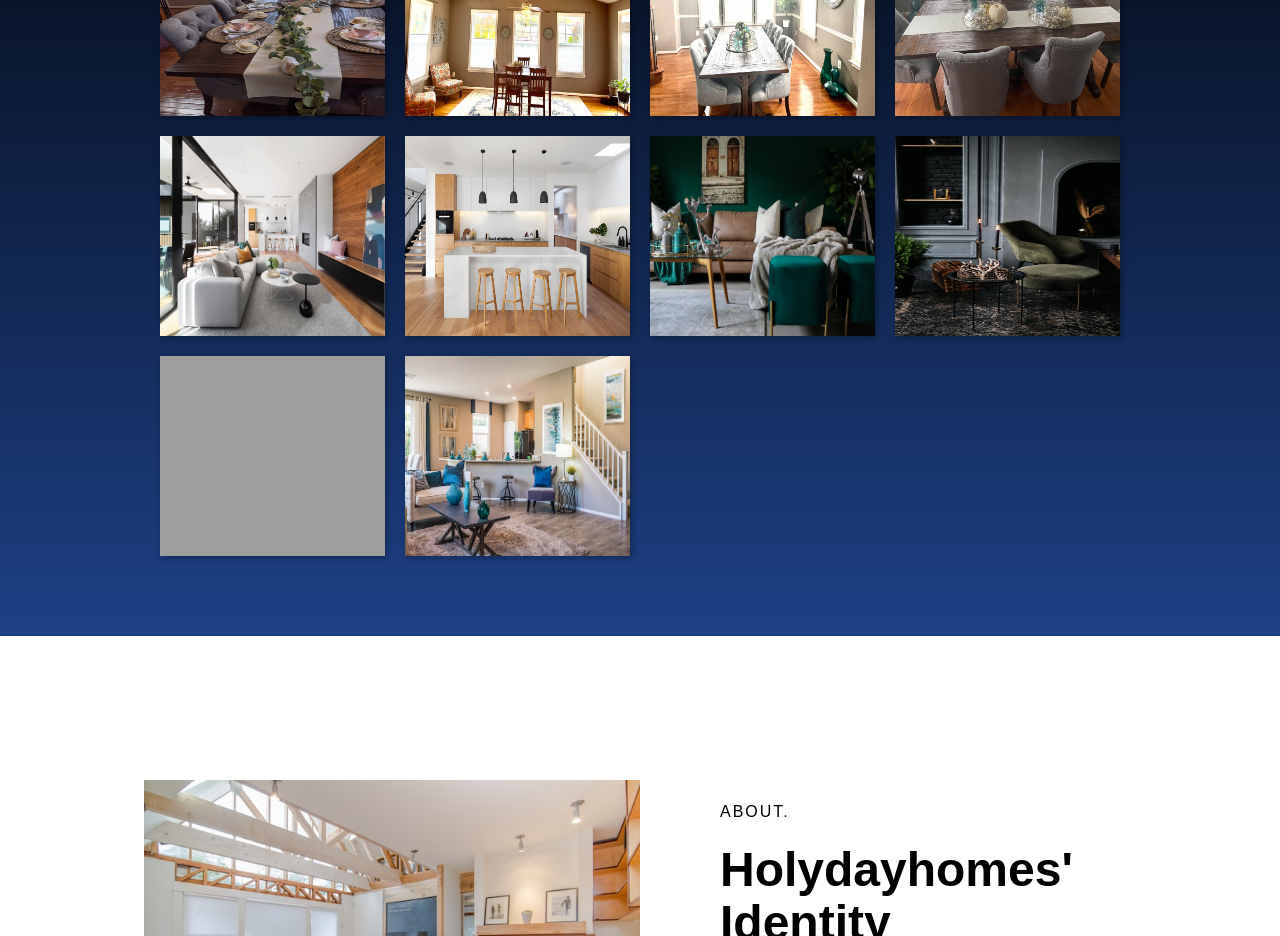
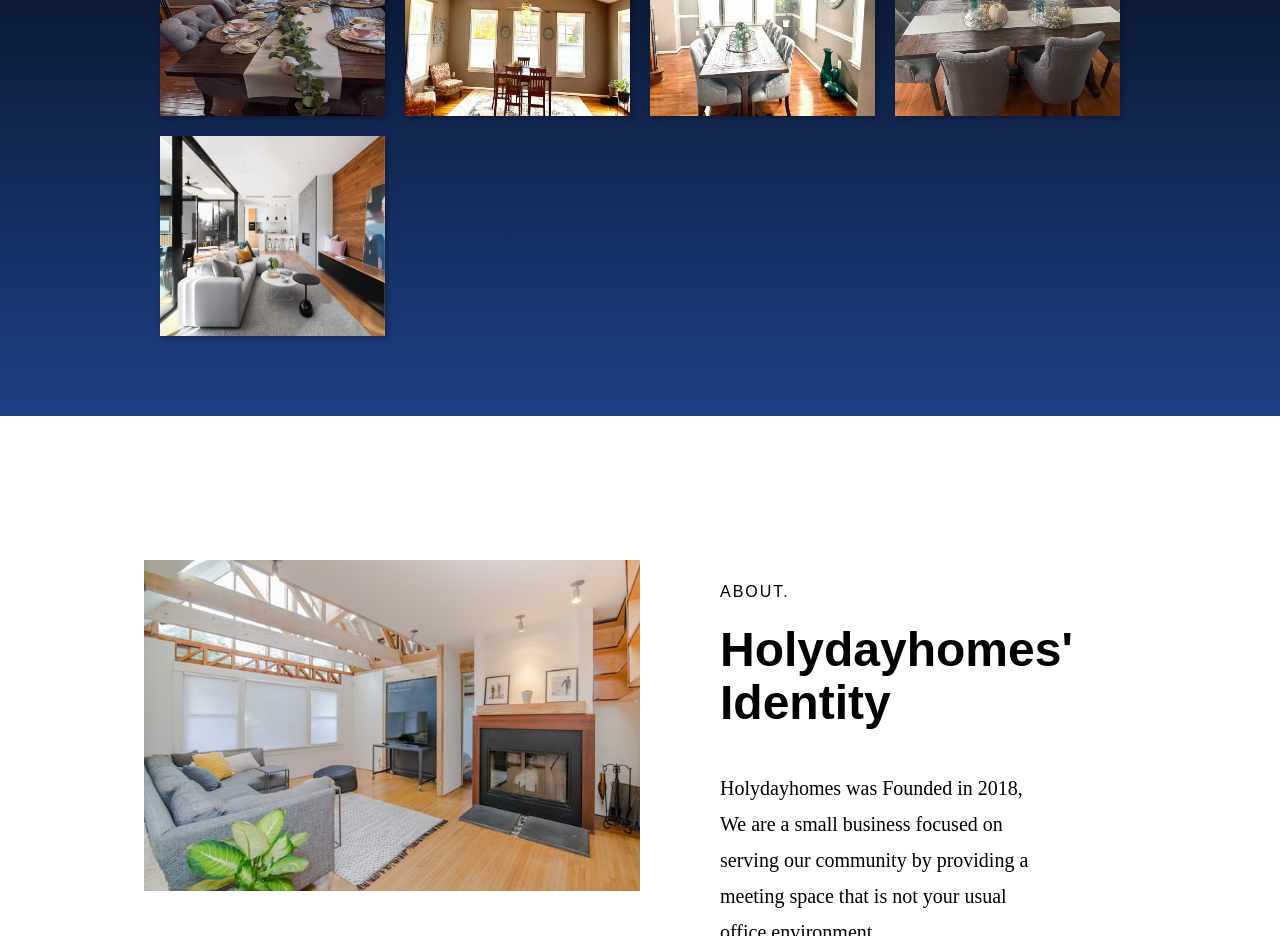
Before and after one commit to franKay-01/client_landing_page, a React (Create React App) app: page / in a window 1280 px wide. Shown: the part 940-1876 px from the top of the page. Built offline with nearby package versions, Linux system fonts and the light colour scheme; grey boxes are pictures that could not be loaded.

Commit message:
feat: all pages add

```diff
--- a/src/App.js
+++ b/src/App.js
@@ -54,7 +54,7 @@
           <li class="tile">
             <img src={img5}/>
           </li>
-          <li class="tile-hide tile">
+          {/* <li class="tile-hide tile">
             <img src={img6}/>
           </li>
           <li class="tile-hide tile">
@@ -68,7 +68,7 @@
           </li>
           <li class="tile-hide tile">
             <img src={img10}/>
-          </li>
+          </li> */}
 
         </ul>
         {/* <div className='spiral-body'>
```
